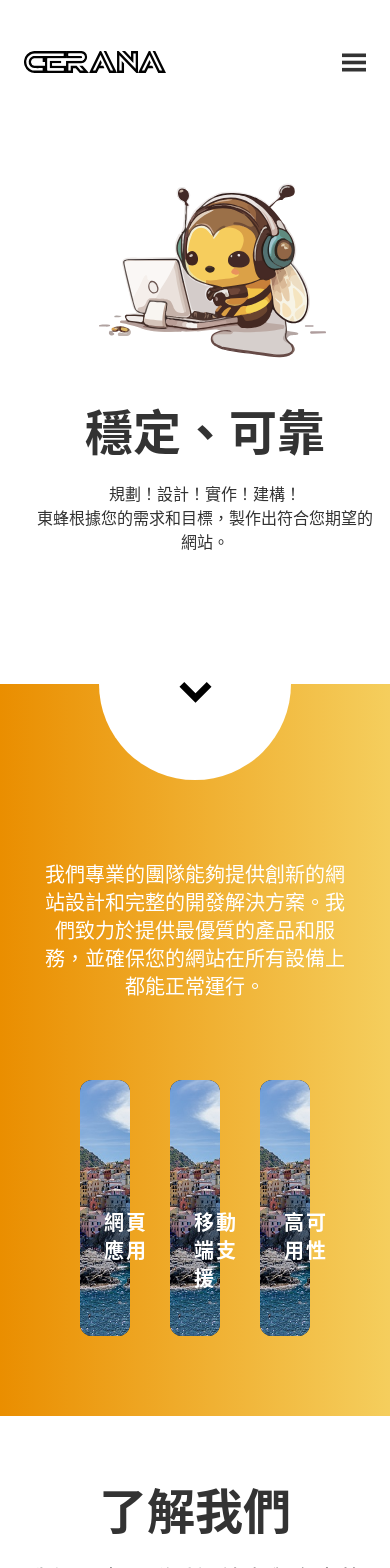
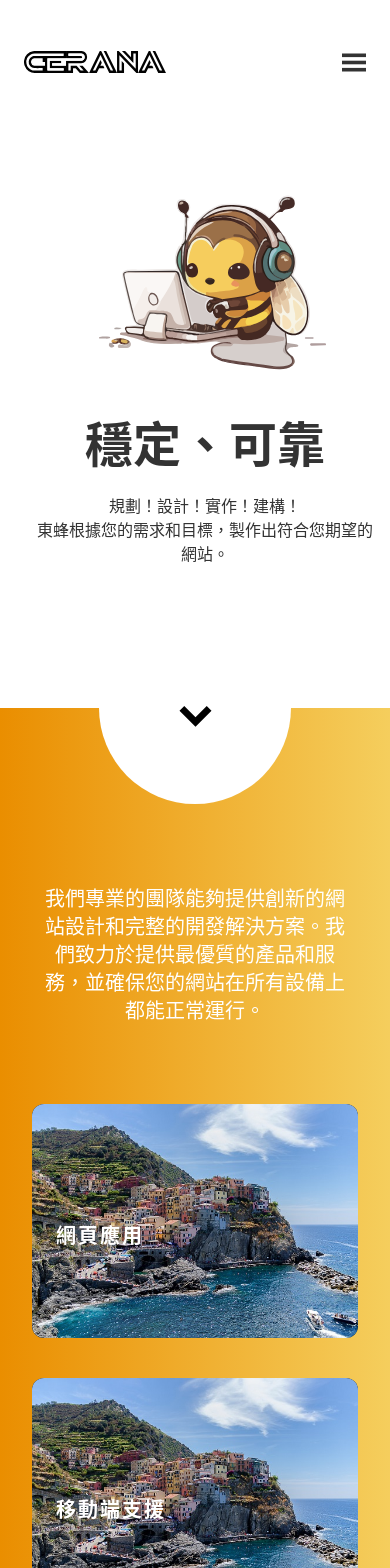
Before and after one commit to CeranaStudio/official-website, a Nuxt app: page / in a window 390 px wide. Shown: the top 1568 px of the page. Built offline with nearby package versions, Linux system fonts and the light colour scheme.

Commit message:
fix: home__hero flex

```diff
--- a/components/home/About.vue
+++ b/components/home/About.vue
@@ -22,7 +22,9 @@
     <h1 class="w-[700px] text-center text-white text-xl py-10 m-10">
       我們專業的團隊能夠提供創新的網站設計和完整的開發解決方案。我們致力於提供最優質的產品和服務，並確保您的網站在所有設備上都能正常運行。
     </h1>
-    <div class="w-screen pt-0 p-20 grid-cols-3 grid gap-10">
+    <div
+      class="w-screen pt-0 sm:p-20 p-8 sm:pt-0 grid-cols-1 grid gap-10 md:grid-cols-3"
+    >
       <UiImageCard><template #title>網頁應用</template></UiImageCard>
       <UiImageCard><template #title>移動端支援</template></UiImageCard>
       <UiImageCard><template #title>高可用性</template></UiImageCard>
--- a/components/home/Hero.vue
+++ b/components/home/Hero.vue
@@ -1,5 +1,5 @@
 <template>
-  <div class="home__hero">
+  <div class="flex flex-wrap flex-col-reverse justify-center items-center min-h-[552px] lg:min-h-[62.5vh] lg:flex-row">
     <div class="home__hero__text">
       <h1>穩定、可靠</h1>
       <p>
@@ -14,19 +14,6 @@
   </div>
 </template>
 <style scoped>
-.home__hero {
-  display: flex;
-  flex-wrap: wrap;
-  align-items: center;
-  justify-content: center;
-  min-height: 552px;
-}
-@media screen and (max-width: 1024px) {
-  .home__hero {
-    min-height: 62.5vh;
-    flex-direction: column-reverse;
-  }
-}
 .home__hero__text {
   width: calc(50%-10px);
   margin: 10px;
--- a/components/ui/ImageCard.vue
+++ b/components/ui/ImageCard.vue
@@ -6,7 +6,7 @@
       <slot name="title" />
     </div>
     <img
-      class="w-full h-64 object-cover rounded-xl group-hover:opacity-[0.6] transition duration-700"
+      class="max-h-[60vw] w-full h-64 object-cover rounded-xl group-hover:opacity-[0.6] transition duration-700"
       src="/img/a.jpg"
     />
   </div>
```
